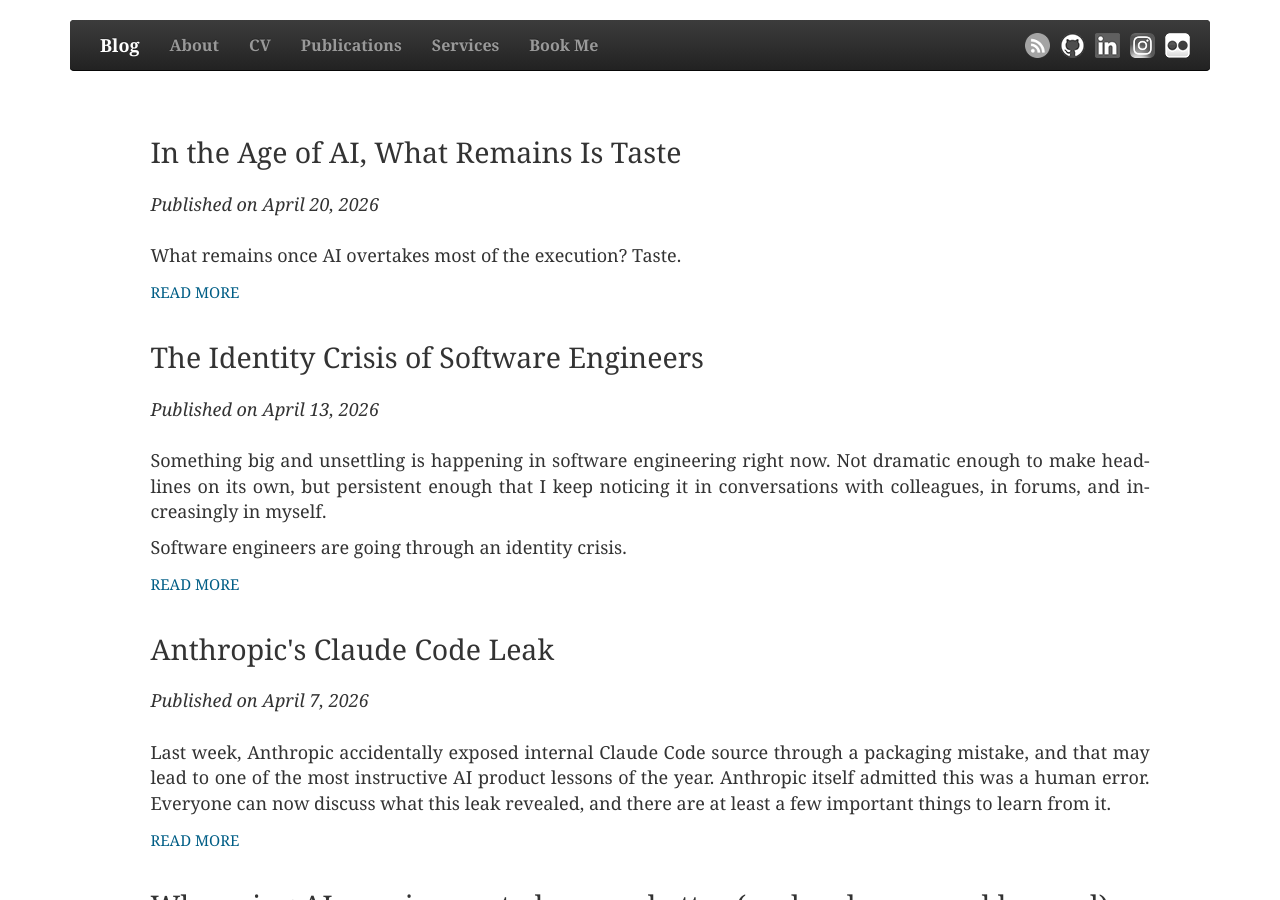
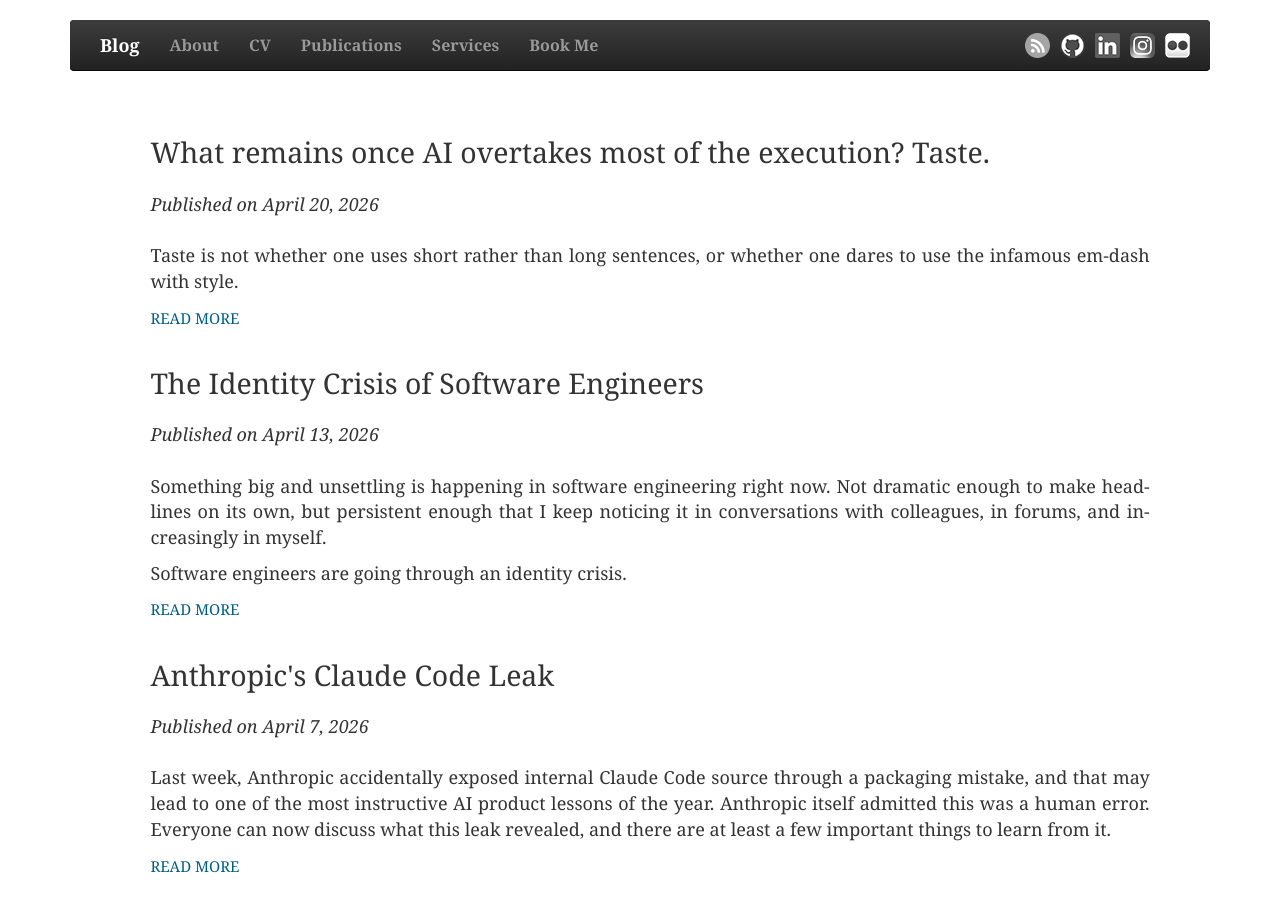
Before and after one commit to edouardfouche/edouardfouche.github.io, a Jekyll site: the page built from index.md, in a window 1280 px wide and 900 px high. Built offline with Jekyll 4.4.1, drawn with Linux system fonts in a browser that asks for light colours; nearby versions of some CDN libraries; comment, search, counter and statistics services are not loaded.

Commit message:
rename file

```diff
--- a/_posts/2026-04-21-In-the-Age-of-AI-What-Remains-Is-Taste.markdown
+++ b/_posts/2026-04-21-What-remains-once-AI-overtakes-most-of-the-execution.markdown
@@ -1,20 +1,18 @@
 ---
 layout: post
-title:  "In the Age of AI, What Remains Is Taste"
+title:  "What remains once AI overtakes most of the execution? Taste."
 date:   2026-04-21 00:00:00 +0100
 comments: true
 categories: Technology
 ---
 
-What remains once AI overtakes most of the execution? Taste.
+Taste is not whether one uses short rather than long sentences, or whether one dares to use the infamous em-dash with style.
 
 <!--more-->
 <br>
 ![img](/img/posts/2026-04-21-taste.png){:class="img-responsive"}
 {:style="max-width: 600px; margin: auto"}
 <br>
-
-Taste is not whether one uses short rather than long sentences, or whether one dares to use the infamous em-dash with style.
 
 **Taste is using one's best judgement to determine whether the execution is right:** whether it fits the intention and original purpose. You can generate a thousand lines of code in minutes now. But deciding which of those lines belong in your product, and which do not — that is taste.
 
```
